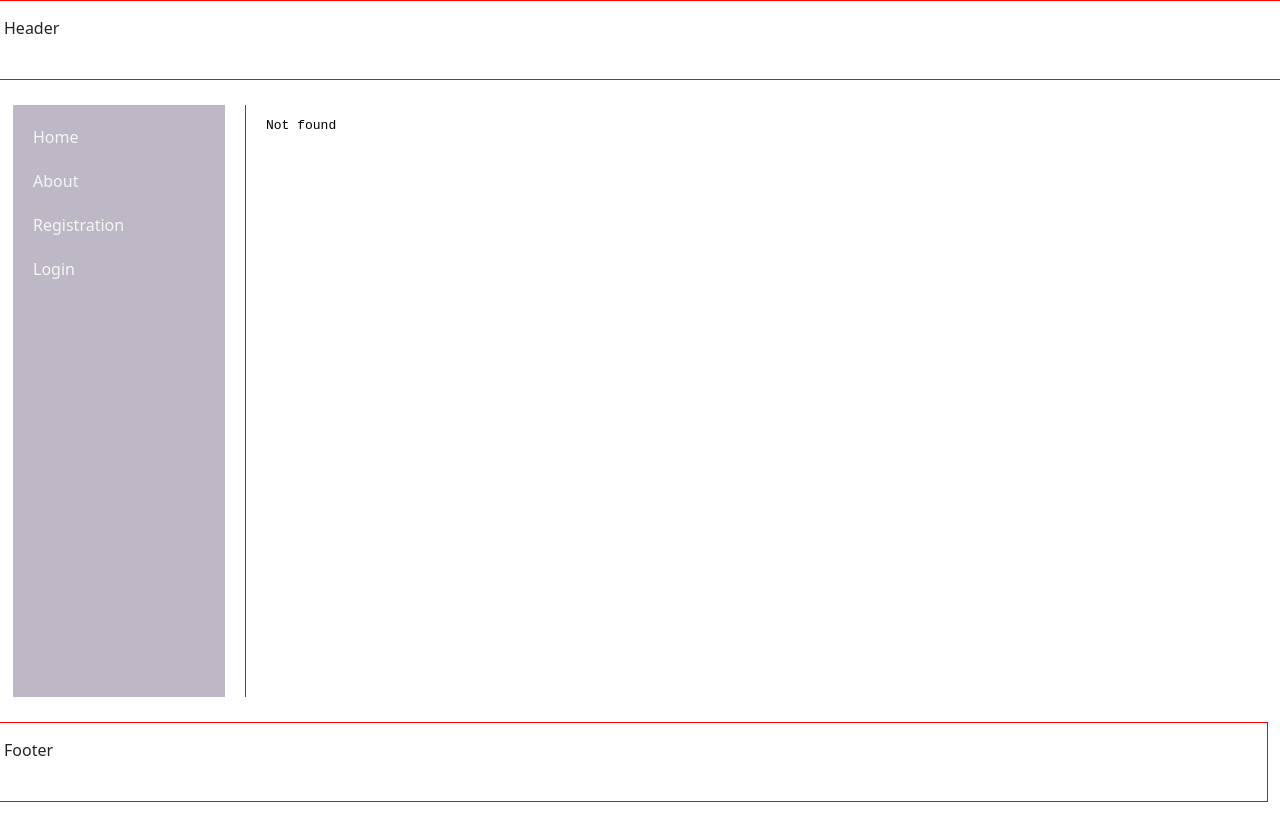
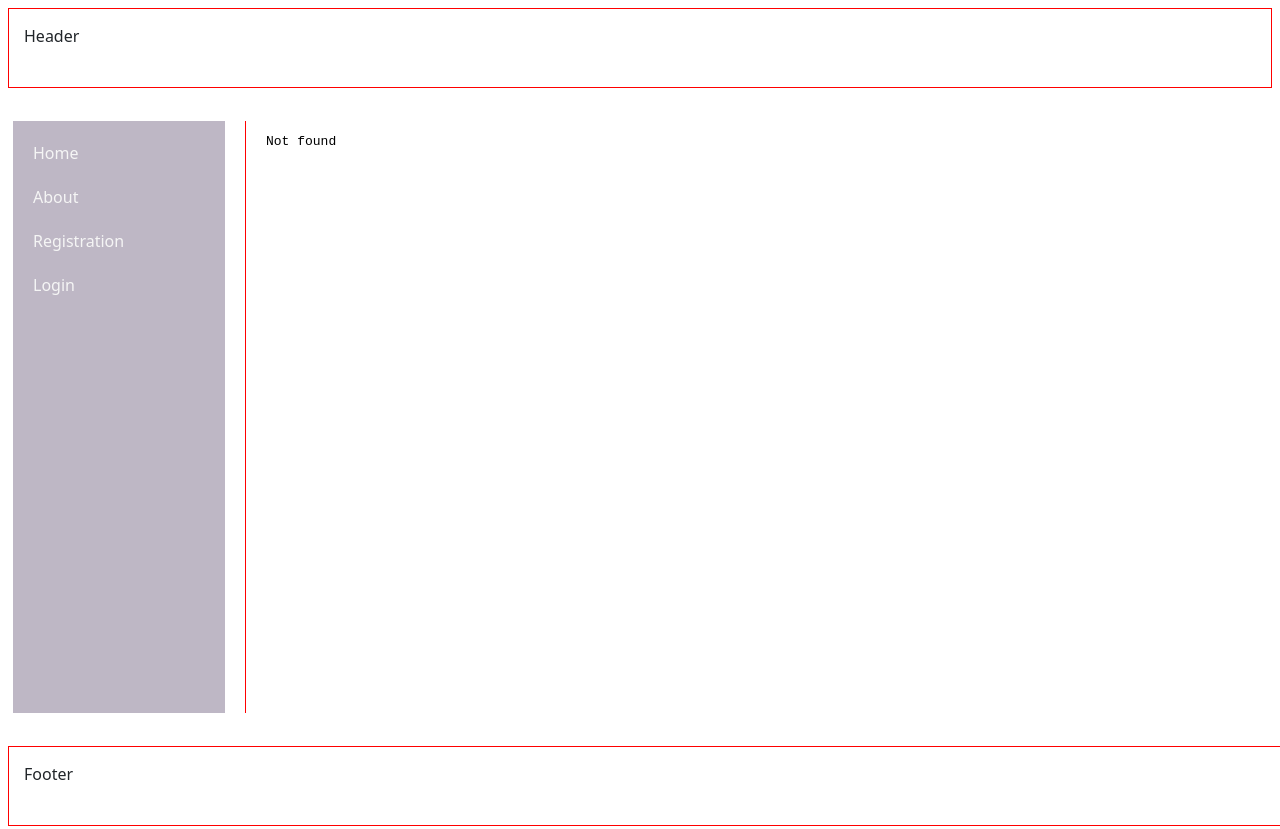
Before and after one commit to swarnalatha7093/Html, a plain HTML site: page gridsystem.html in a window 1280 px wide. Shown: the top 829 px of the page. Before the commit the page ends 802 px from the top, so only its background shows below. Drawn offline with nearby package versions, Linux system fonts and the light colour scheme.

Commit message:
gridsystem.html

```diff
--- a/gridsystem.html
+++ b/gridsystem.html
@@ -28,7 +28,7 @@
 
     </head>
     <body>
-        <div class="row" style="border: 1px solid red; height:10vh;">
+        <div class="row m-2" style="border: 1px solid red; height:10vh;">
             Header
         </div>
         <div class="row">
@@ -50,7 +50,7 @@
                 <iframe src="./registration.html" width="1250px" height="100%" name="_container"></iframe>
             </div>
         </div>
-        <div class="row" style="border:1px solid red; width:100%; height:10vh">
+        <div class="row m-2" style="border:1px solid red; width:100%; height:10vh">
             Footer
         </div>
     </body>
```
